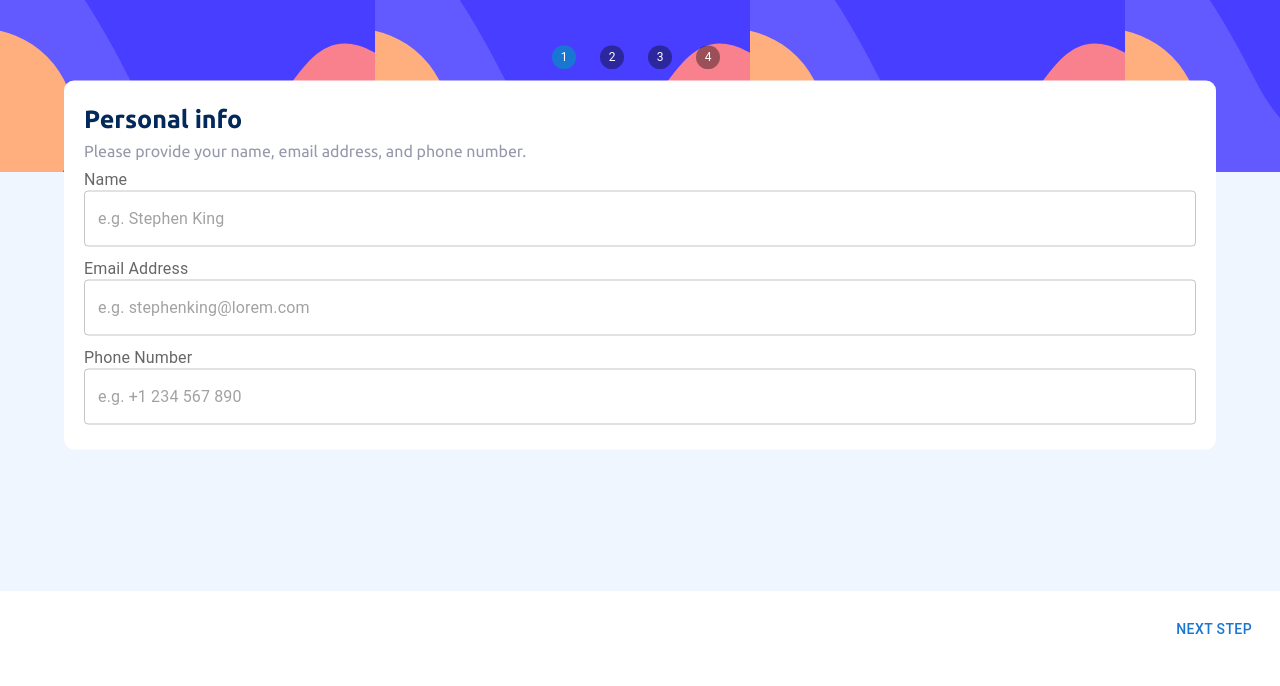
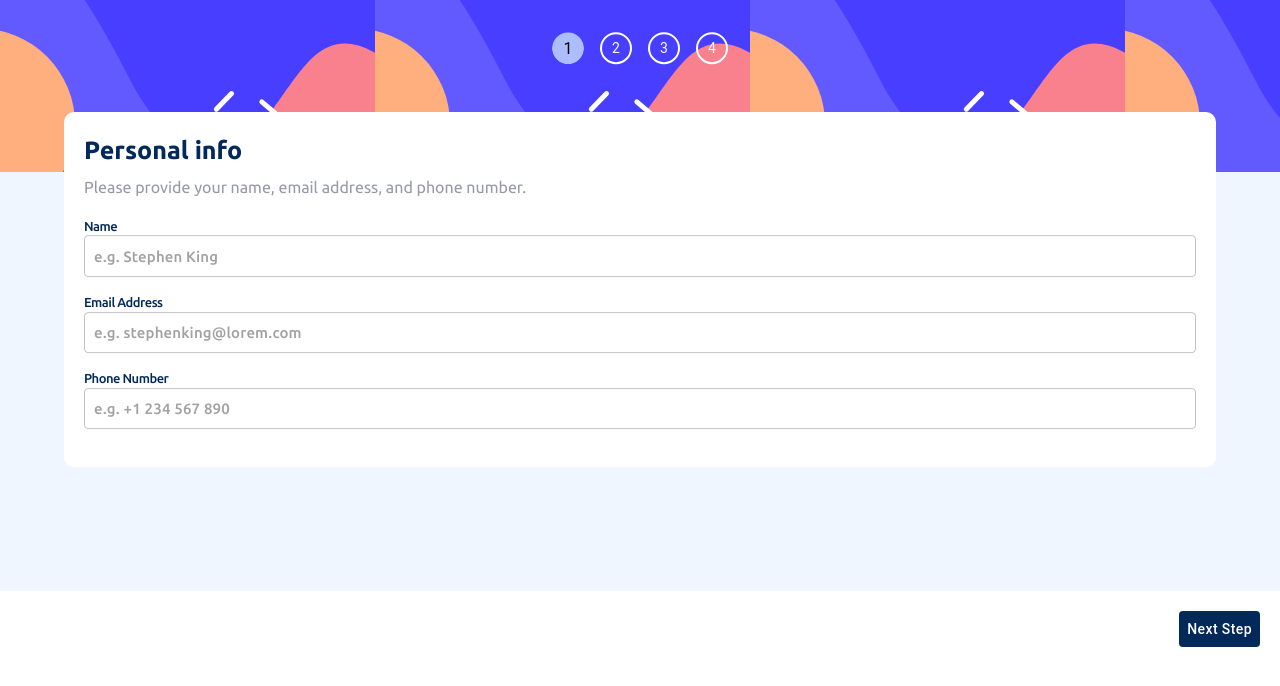
Before and after one commit to IsabelaMaroto/multi-step-form, a React (Vite) app: page / in a window 1280 px wide. Shown: the top 686 px of the page. Built offline with nearby package versions, Linux system fonts and the light colour scheme.

Commit message:
update stepper and step1

```diff
--- a/src/components/step1/step1.css
+++ b/src/components/step1/step1.css
@@ -1,9 +1,11 @@
-form {
+.container h2 {
+  padding: 0 0 5px;
+}
+.container form {
   padding: 10px 0;
 }
-
-.boxInput {
+.container .boxInput {
   display: flex;
   flex-direction: column;
-  padding: 5px 0;
+  padding: 8px 0;
 }/*# sourceMappingURL=step1.css.map */
--- a/src/components/step1/step1.jsx
+++ b/src/components/step1/step1.jsx
@@ -1,26 +1,72 @@
-import './step1.css'
-import TextField from '@mui/material/TextField';
-import InputLabel from '@mui/material/InputLabel';
+import "./step1.css";
+import TextField from "@mui/material/TextField";
+import InputLabel from "@mui/material/InputLabel";
 
-export function Step1(){
-    return(
-        <div>
+export function Step1() {
+  return (
+    <div className="container">
       <h2>Personal info</h2>
       <p>Please provide your name, email address, and phone number.</p>
       <form>
-                <div className='boxInput'>
-                    <InputLabel>Name</InputLabel>
-                    <TextField id="outlined-basic" type="text" placeholder="e.g. Stephen King"></TextField>
+        <div className="boxInput">
+          <InputLabel
+            sx={{
+              fontSize: "13px",
+              color: "hsl(213, 96%, 18%)",
+              fontWeight: "500",
+              letterSpacing: "-0.5px",
+              fontFamily: 'Ubuntu',
+            }}
+          >
+            Name
+          </InputLabel>
+          <TextField
+            id="outlined-basic"
+            type="text"
+            placeholder="e.g. Stephen King"
+            sx={{ input: { padding: "10px", fontSize: "15px", fontFamily: 'Ubuntu', fontWeight: "500",} }}
+          ></TextField>
         </div>
-                <div className='boxInput'>
-                    <InputLabel>Email Address</InputLabel>
-                    <TextField id="outlined-basic" type="email" placeholder="e.g. stephenking@lorem.com"></TextField>
+        <div className="boxInput">
+          <InputLabel
+            sx={{
+              fontSize: "13px",
+              color: "hsl(213, 96%, 18%)",
+              letterSpacing: "-0.5px",
+              fontFamily: 'Ubuntu',
+              fontWeight: "500",
+            }}
+          >
+            Email Address
+          </InputLabel>
+          <TextField
+            id="outlined-basic"
+            type="email"
+            placeholder="e.g. stephenking@lorem.com"
+            sx={{ input: { padding: "10px", fontSize: "15px", fontFamily: 'Ubuntu', fontWeight: "500", } }}
+          ></TextField>
         </div>
-                <div className='boxInput'>
-                    <InputLabel> Phone Number</InputLabel>
-                    <TextField id="outlined-basic" type="tel" placeholder="e.g. +1 234 567 890"></TextField>
+        <div className="boxInput">
+          <InputLabel
+            sx={{
+              fontSize: "13px",
+              color: "hsl(213, 96%, 18%)",
+              letterSpacing: "-0.5px",
+              fontFamily: 'Ubuntu',
+              fontWeight: "500",
+            }}
+          >
+            Phone Number
+          </InputLabel>
+          <TextField
+            id="outlined-basic"
+            type="tel"
+            placeholder="e.g. +1 234 567 890"
+            sx={{ input: { padding: "10px", fontSize: "15px", fontFamily: 'Ubuntu', fontWeight: "500",} }}
+            required
+          ></TextField>
         </div>
       </form>
     </div>
-    )
+  );
 }
--- a/src/components/step1/step1.scss
+++ b/src/components/step1/step1.scss
@@ -1,9 +1,16 @@
-form{
-    padding: 10px 0;
+.container {
+    h2 {
+        padding: 0 0 5px;
+    }
+
+    form {
+        padding: 10px 0;
+    }
+
+    .boxInput {
+        display: flex;
+        flex-direction: column;
+        padding: 8px 0;
+
+    }
 }
-.boxInput{
-    display: flex;
-    flex-direction: column;
-    padding: 5px 0;
-
-}
--- a/src/components/stepper/stepper.jsx
+++ b/src/components/stepper/stepper.jsx
@@ -58,14 +58,41 @@
       <Box
         sx={{
           position: "absolute",
-          top: "7%",
+          top: "3%",
           left: "50%",
-          transform: "translate(-50%, -7%)",
+          transform: "translate(-50%, -3%)",
         }}
       >
-        <Stepper activeStep={activeStep}>
+        <Stepper
+          activeStep={activeStep}
+          sx={{
+            height: "60px",
+            div: {
+              paddingRight: "unset",
+            },
+
+            svg: {
+              color: "rgba(0, 0, 0, 0)",
+              border: "2px solid hsl(0, 0%, 100%)",
+              borderRadius: "50%",
+              fontSize: "2rem",
+            },
+            ".css-1u4zpwo-MuiSvgIcon-root-MuiStepIcon-root.Mui-active": {
+              color: "hsl(228, 100%, 84%)",
+              border: "unset",
+
+              ".css-117w1su-MuiStepIcon-text": {
+                fill: "hsl(0, 0%, 0%)",
+              },
+            },
+            ".css-1u4zpwo-MuiSvgIcon-root-MuiStepIcon-root.Mui-completed": {
+              path: {},
+            },
+          }}
+          connector={false}
+        >
           {steps.map((label, index) => {
-            const stepProps = {};
+            const stepProps = { completed: false };
             const labelProps = {};
             if (isStepOptional(index)) {
               labelProps.optional = (
@@ -99,9 +126,9 @@
           <Box
             sx={{
               position: "absolute",
-              top: "27%",
+              top: "36%",
               left: "50%",
-              transform: "translate(-50%, -27%)",
+              transform: "translate(-50%, -36%)",
               backgroundColor: "white",
               width: "90%",
               borderRadius: "10px",
@@ -124,11 +151,19 @@
               position: "absolute",
               bottom: "0%",
               width: "100%",
-              padding: '20px',
+              padding: "20px",
             }}
           >
             {activeStep != 0 ? (
-              <Button color="inherit" onClick={handleBack} sx={{ mr: 1 }}>
+              <Button
+                color="inherit"
+                onClick={handleBack}
+                sx={{
+                  mr: 1,
+                  textTransform: "capitalize",
+                  color: "hsl(231, 11%, 63%)",
+                }}
+              >
                 Go Back
               </Button>
             ) : null}
@@ -140,7 +175,14 @@
               </Button>
             )}
 
-            <Button onClick={handleNext}>
+            <Button
+              onClick={handleNext}
+             sx={{
+                backgroundColor: `${activeStep === steps.length - 1 ? "hsl(243, 100%, 62%) !important" : "hsl(213, 96%, 18%) !important"}` ,
+                color: "hsl(0, 0%, 100%)",
+                textTransform: "capitalize",
+              }}
+            >
               {activeStep === steps.length - 1 ? "Confirm" : "Next Step"}
             </Button>
           </Box>
--- a/src/style-app/app.scss
+++ b/src/style-app/app.scss
@@ -5,6 +5,7 @@
     min-height: 667px;
     width: 100%;
     font-family: 'Ubuntu';
+
 }
 .background{
     height: 172px;
```
Also changed, not shown: 2 other files (tests, documents, lock files or other folders). Lines whose indentation alone changed are shown as unchanged.
